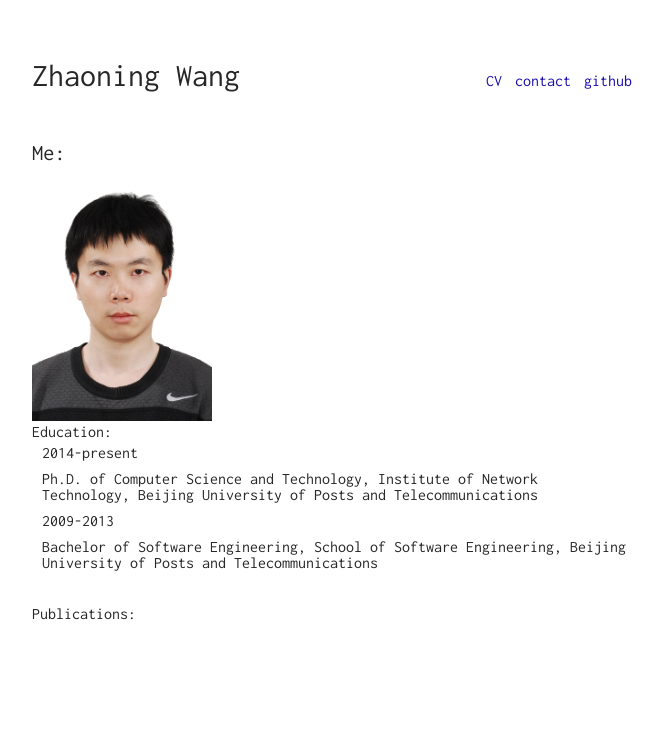
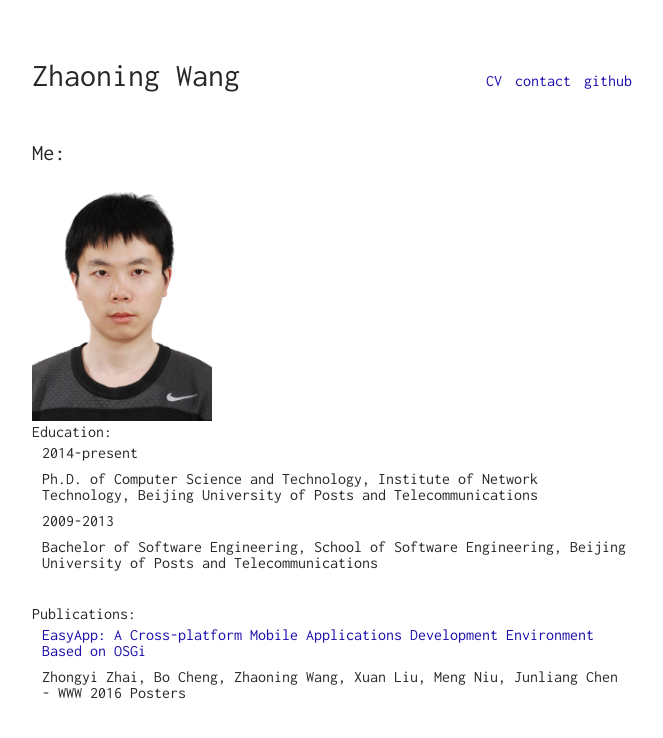
Before and after one commit to asimoo/asimoo.github.io, a Jekyll site: the page built from index.html, in a window 1280 px wide. Shown: the top 738 px of the page, without its empty margins (308-971 px from the left). Built offline with Jekyll 4.4.1, drawn with Linux system fonts in a browser that asks for light colours.

Commit message:
paperlist6

```diff
--- a/index.html
+++ b/index.html
@@ -26,13 +26,11 @@ layout: default
 <div class="portfolil">
   <ul>
     <h3>Publications:</h3>
-    {% for item in site.data.publications %}
     <li>
-      <a href="{{ item.url }}">{{ item.title }}</a>
+      <a href="http://dl.acm.org/citation.cfm?id=2959074&CFID=827829127&CFTOKEN=90725473">EasyApp: A Cross-platform Mobile Applications Development Environment Based on OSGi</a>
     </li>
     <li>
-      <span>{{ item.authors }}, {{ item.publication }}</span>
+      <span>Zhongyi Zhai, Bo Cheng, Zhaoning Wang, Xuan Liu, Meng Niu, Junliang Chen -  WWW 2016 Posters</span>
     </li>
-    {% endfor %}
   </ul>
 </div>
```
